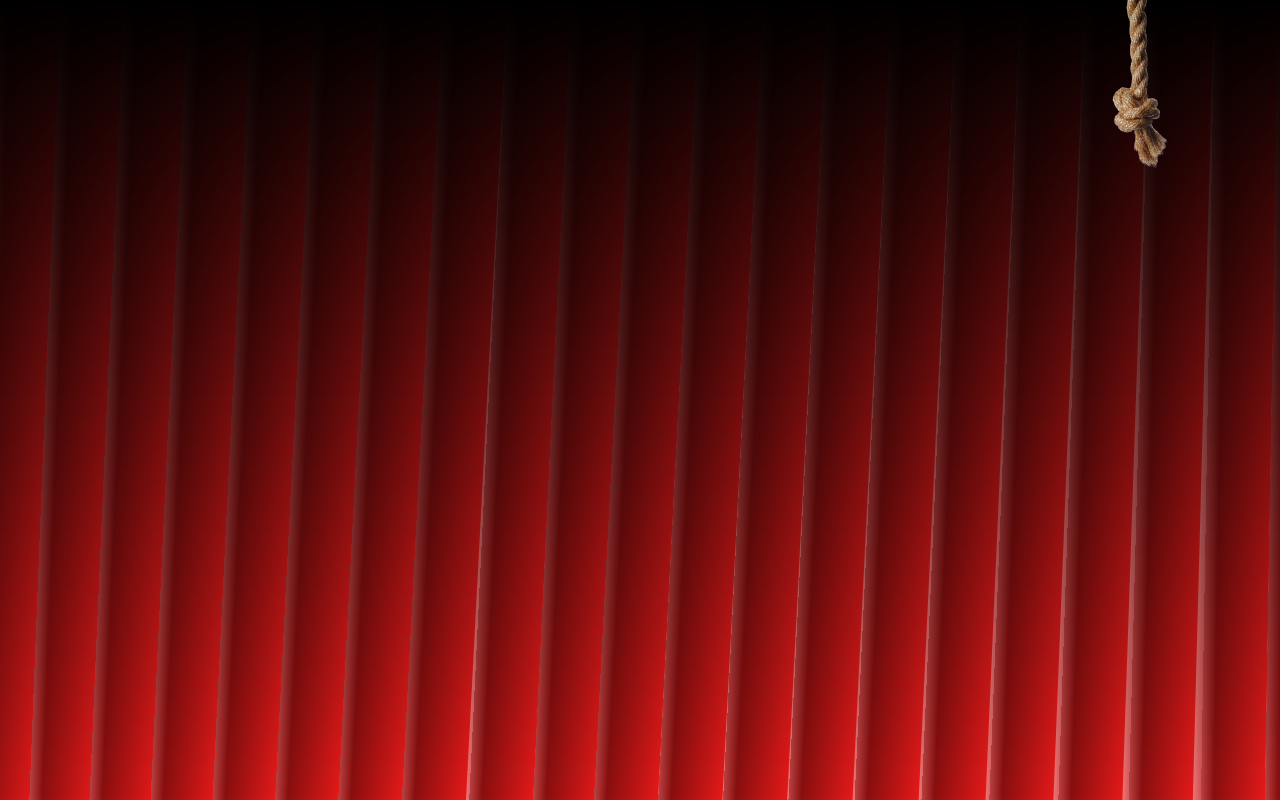
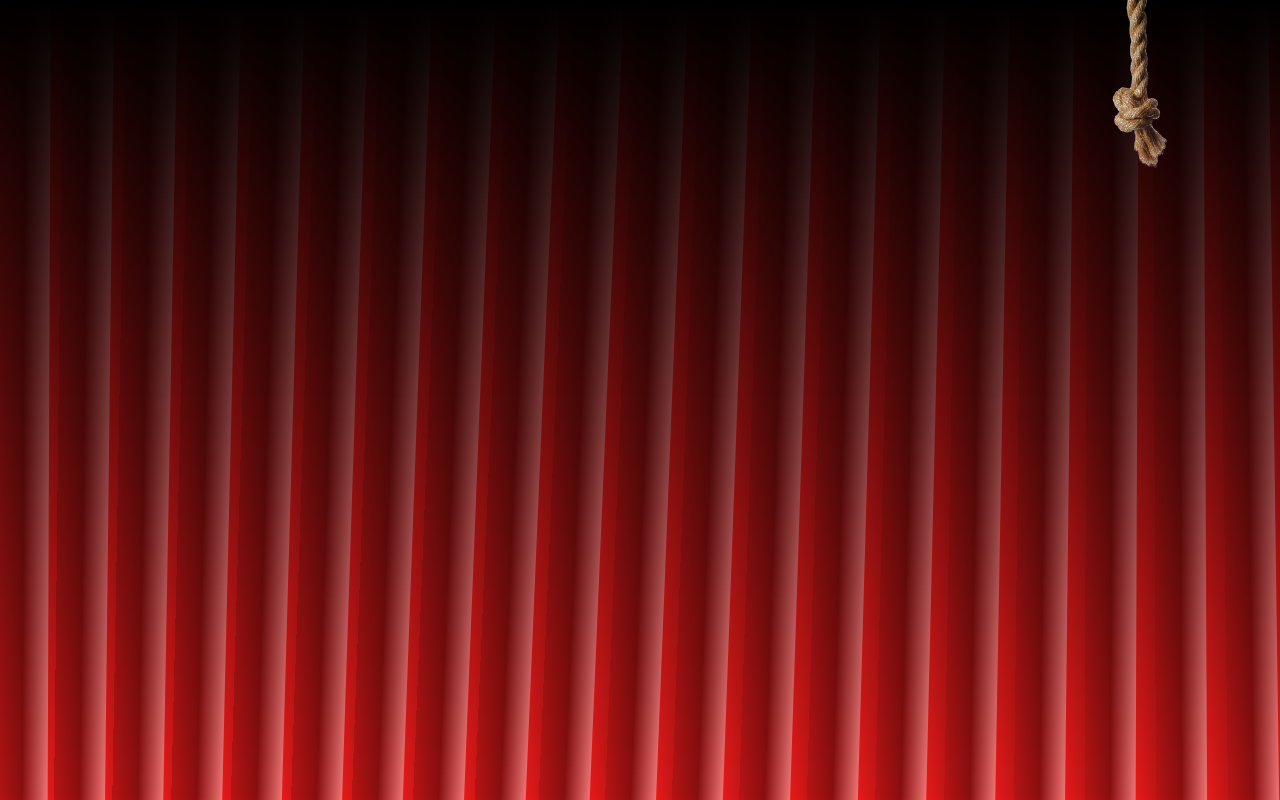
Before and after one commit to QuentinVdr/troll-app, a Next.js app: page / in a window 1280 px wide. Shown: the top 800 px of the page. Built offline with nearby package versions, Linux system fonts and the light colour scheme.

Commit message:
💄 Update Curtains component styles

```diff
--- a/src/components/Curtains/Curtains.js
+++ b/src/components/Curtains/Curtains.js
@@ -12,7 +12,7 @@ export default function Curtains({ children, isOpen, updateCurtains }) {
           src={'/rope.svg'}
           height={180}
           width={120}
-          className=" absolute right-20 z-10"
+          className=" absolute right-20 z-10 cursor-pointer"
           alt="rope to open the curtain"
           onClick={() => updateCurtains(!isOpen)}
         />
--- a/src/components/Curtains/curtains.module.css
+++ b/src/components/Curtains/curtains.module.css
@@ -50,12 +50,12 @@
   margin: 0;
   padding: 0;
   height: 120vh;
-  background: repeating-linear-gradient(to left, #e61a1a 4vw, #8a0f0f 8vw, #f07575 10vw);
+  background: repeating-linear-gradient(to right, #e61a1a 4vw, #8a0f0f 8vw, #f07575 10vw);
   background-size: 100% 100%;
   transform-origin: 0 0%;
   transform: rotate(3deg);
   transition: transform 2s ease;
-  animation: swing 3s ease infinite;
+  animation: swing 5s ease infinite;
 }
 
 @keyframes swing {
```
